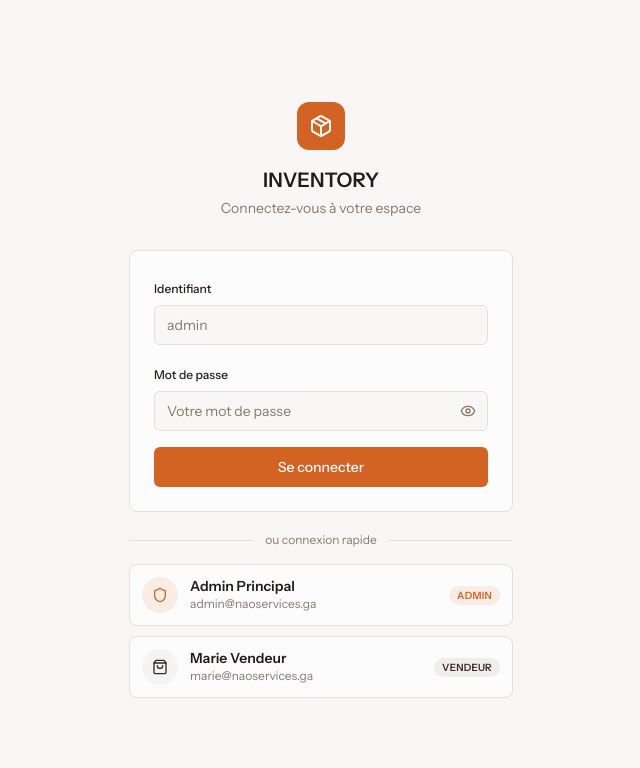
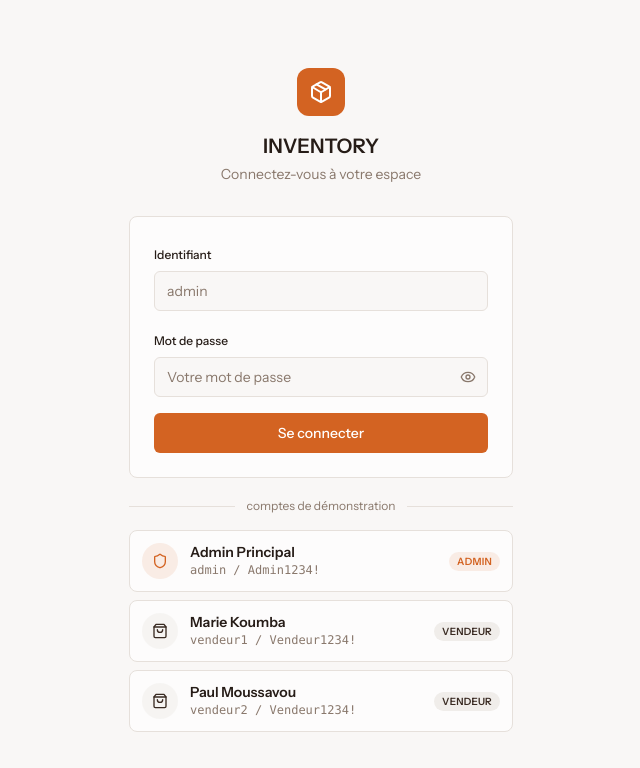
Before and after one commit to mpigajesse/inventory, a React (Vite) app in the folder inventory/frontend/: page /auth/login in a window 1280 px wide. Shown: the top 768 px of the page, without its empty margins (319-959 px from the left). Built offline with nearby package versions, Linux system fonts and the light colour scheme; no server answers; the HTML template or start-up script is replaced by a standard one.

Commit message:
feat: affiche identifiants des comptes demo sur la page login

```diff
--- a/inventory/frontend/src/pages/LoginPage.tsx
+++ b/inventory/frontend/src/pages/LoginPage.tsx
@@ -5,22 +5,42 @@ import { Package, Eye, EyeOff, Shield, ShoppingBag, Loader2 } from "lucide-react
 import { useState } from "react";
 import { useNavigate } from "react-router-dom";
 import { useAuth } from "@/contexts/AuthContext";
-import type { User } from "@/contexts/AuthContext";
 
-// Local demo constants — not exported from AuthContext anymore
-const MOCK_ADMIN: User = {
-  id: '1',
+const DEMO_ACCOUNTS = [
+  {
+    label: 'Admin',
     name: 'Admin Principal',
-  email: 'admin@naoservices.ga',
-  role: 'admin',
-};
-
-const MOCK_VENDEUR: User = {
-  id: '2',
-  name: 'Marie Vendeur',
-  email: 'marie@naoservices.ga',
-  role: 'vendeur',
-};
+    username: 'admin',
+    password: 'Admin1234!',
+    icon: Shield,
+    role: 'admin' as const,
+    badgeClass: 'bg-primary/10 text-primary',
+    cardClass: 'hover:border-primary/40 hover:bg-primary/5',
+    iconClass: 'bg-primary/10 text-primary group-hover:bg-primary/20',
+  },
+  {
+    label: 'Vendeur',
+    name: 'Marie Koumba',
+    username: 'vendeur1',
+    password: 'Vendeur1234!',
+    icon: ShoppingBag,
+    role: 'vendeur' as const,
+    badgeClass: 'bg-secondary text-secondary-foreground',
+    cardClass: 'hover:border-secondary/60 hover:bg-secondary/20',
+    iconClass: 'bg-secondary/50 text-secondary-foreground group-hover:bg-secondary',
+  },
+  {
+    label: 'Vendeur',
+    name: 'Paul Moussavou',
+    username: 'vendeur2',
+    password: 'Vendeur1234!',
+    icon: ShoppingBag,
+    role: 'vendeur' as const,
+    badgeClass: 'bg-secondary text-secondary-foreground',
+    cardClass: 'hover:border-secondary/60 hover:bg-secondary/20',
+    iconClass: 'bg-secondary/50 text-secondary-foreground group-hover:bg-secondary',
+  },
+];
 
 export default function LoginPage() {
   const [showPassword, setShowPassword] = useState(false);
@@ -29,7 +49,7 @@ export default function LoginPage() {
   const [isSubmitting, setIsSubmitting] = useState(false);
   const [error, setError] = useState<string | null>(null);
 
-  const { login, setCurrentUser } = useAuth();
+  const { login } = useAuth();
   const navigate = useNavigate();
 
   async function handleLogin(e: React.FormEvent) {
@@ -46,13 +66,16 @@ export default function LoginPage() {
     }
   }
 
-  function loginAs(role: 'admin' | 'vendeur') {
-    if (role === 'admin') {
-      setCurrentUser(MOCK_ADMIN);
+  async function loginAs(u: string, p: string) {
+    setError(null);
+    setIsSubmitting(true);
+    try {
+      await login(u, p);
       navigate('/dashboard');
-    } else {
-      setCurrentUser(MOCK_VENDEUR);
-      navigate('/vendeur/dashboard');
+    } catch {
+      setError('Identifiants incorrects. Veuillez réessayer.');
+    } finally {
+      setIsSubmitting(false);
     }
   }
 
@@ -123,46 +146,38 @@ export default function LoginPage() {
           </form>
         </div>
 
-        {/* Connexion rapide — comptes de démonstration */}
+        {/* Comptes de démonstration */}
         <div className="mt-5">
           <div className="flex items-center gap-3 mb-4">
             <div className="flex-1 h-px bg-border" />
-            <span className="text-xs text-muted-foreground whitespace-nowrap">ou connexion rapide</span>
+            <span className="text-xs text-muted-foreground whitespace-nowrap">comptes de démonstration</span>
             <div className="flex-1 h-px bg-border" />
           </div>
 
-          <div className="space-y-2.5">
+          <div className="space-y-2">
+            {DEMO_ACCOUNTS.map((account) => {
+              const Icon = account.icon;
+              return (
                 <button
-              onClick={() => loginAs('admin')}
-              className="w-full flex items-center gap-3 p-3 rounded-lg border bg-card hover:border-primary/40 hover:bg-primary/5 transition-all text-left group"
+                  key={account.username}
+                  type="button"
+                  disabled={isSubmitting}
+                  onClick={() => loginAs(account.username, account.password)}
+                  className={`w-full flex items-center gap-3 p-3 rounded-lg border bg-card transition-all text-left group disabled:opacity-50 ${account.cardClass}`}
                 >
-              <div className="w-9 h-9 rounded-full bg-primary/10 flex items-center justify-center shrink-0 group-hover:bg-primary/20 transition-colors">
-                <Shield className="w-4 h-4 text-primary" />
+                  <div className={`w-9 h-9 rounded-full flex items-center justify-center shrink-0 transition-colors ${account.iconClass}`}>
+                    <Icon className="w-4 h-4" />
                   </div>
                   <div className="flex-1 min-w-0">
-                <p className="text-sm font-semibold leading-tight">{MOCK_ADMIN.name}</p>
-                <p className="text-xs text-muted-foreground truncate">{MOCK_ADMIN.email}</p>
+                    <p className="text-sm font-semibold leading-tight">{account.name}</p>
+                    <p className="text-xs text-muted-foreground font-mono">{account.username} / {account.password}</p>
                   </div>
-              <span className="shrink-0 text-[10px] font-semibold px-2 py-0.5 rounded-full bg-primary/10 text-primary uppercase tracking-wide">
-                Admin
+                  <span className={`shrink-0 text-[10px] font-semibold px-2 py-0.5 rounded-full uppercase tracking-wide ${account.badgeClass}`}>
+                    {account.label}
                   </span>
                 </button>
-
-            <button
-              onClick={() => loginAs('vendeur')}
-              className="w-full flex items-center gap-3 p-3 rounded-lg border bg-card hover:border-secondary/60 hover:bg-secondary/20 transition-all text-left group"
-            >
-              <div className="w-9 h-9 rounded-full bg-secondary/50 flex items-center justify-center shrink-0 group-hover:bg-secondary transition-colors">
-                <ShoppingBag className="w-4 h-4 text-secondary-foreground" />
-              </div>
-              <div className="flex-1 min-w-0">
-                <p className="text-sm font-semibold leading-tight">{MOCK_VENDEUR.name}</p>
-                <p className="text-xs text-muted-foreground truncate">{MOCK_VENDEUR.email}</p>
-              </div>
-              <span className="shrink-0 text-[10px] font-semibold px-2 py-0.5 rounded-full bg-secondary text-secondary-foreground uppercase tracking-wide">
-                Vendeur
-              </span>
-            </button>
+              );
+            })}
           </div>
         </div>
 
```
Lines whose indentation alone changed are shown as unchanged.
